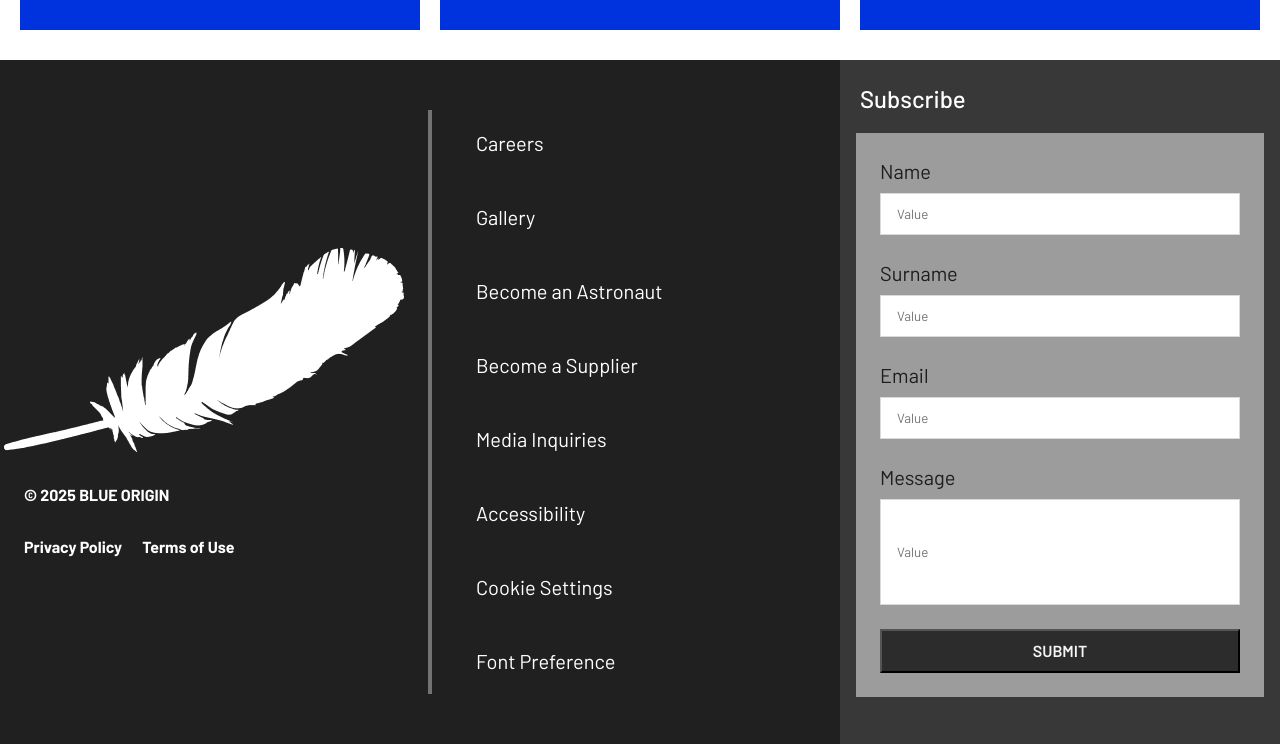
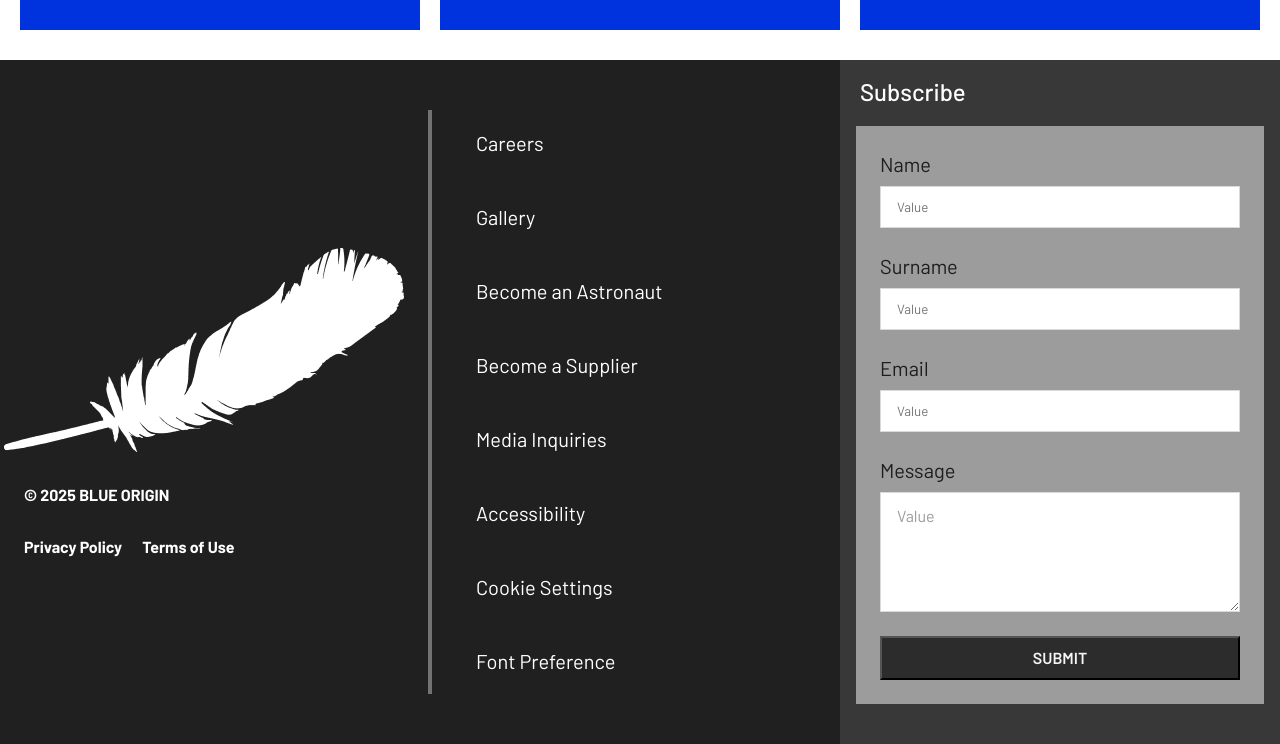
Before and after one commit to DanielCamposSantos/blueorigin, a plain HTML site: page index.html in a window 1280 px wide. Shown: the part 2972-3716 px from the top of the page. Drawn offline with Linux system fonts and the light colour scheme.

Commit message:
Ajustes finais necessários para a entrega

```diff
--- a/CSS/estilo.css
+++ b/CSS/estilo.css
@@ -358,11 +358,34 @@
   align-items: center;
   align-self: stretch;
   border: 1px solid #D9D9D9;
+color: #1E1E1E;
+
 }
 
 #message {
-  min-height: 80px;
+  width: 100%;
+  min-height: 120px;
+  padding: 12px 16px;
+  box-sizing: border-box;
+  resize: vertical;
+  overflow: auto;
+  font-family: inherit;
+  font-size: 16px;
+  line-height: 1.4;
+  color: #1E1E1E;
+  background: #FFF;
+  border: 1px solid #D9D9D9;
 }
+
+
+#message::placeholder {
+  color: #9b9b9b;
+  text-align: left;
+  opacity: 1;
+}
+
+
+
 
 #formulario>button {
   align-self: center;
--- a/index.html
+++ b/index.html
@@ -194,8 +194,8 @@
             <input type="email" name="email" id="email" placeholder="Value">
           </div>
           <div class="item-form">
-            <label for="mensagem">Message</label>
-            <input type="text" id="message" placeholder="Value">
+            <label for="message">Message</label>
+            <textarea id="message" name="message" placeholder="Value"></textarea>
           </div>
 
           <button>Submit</button>
```
